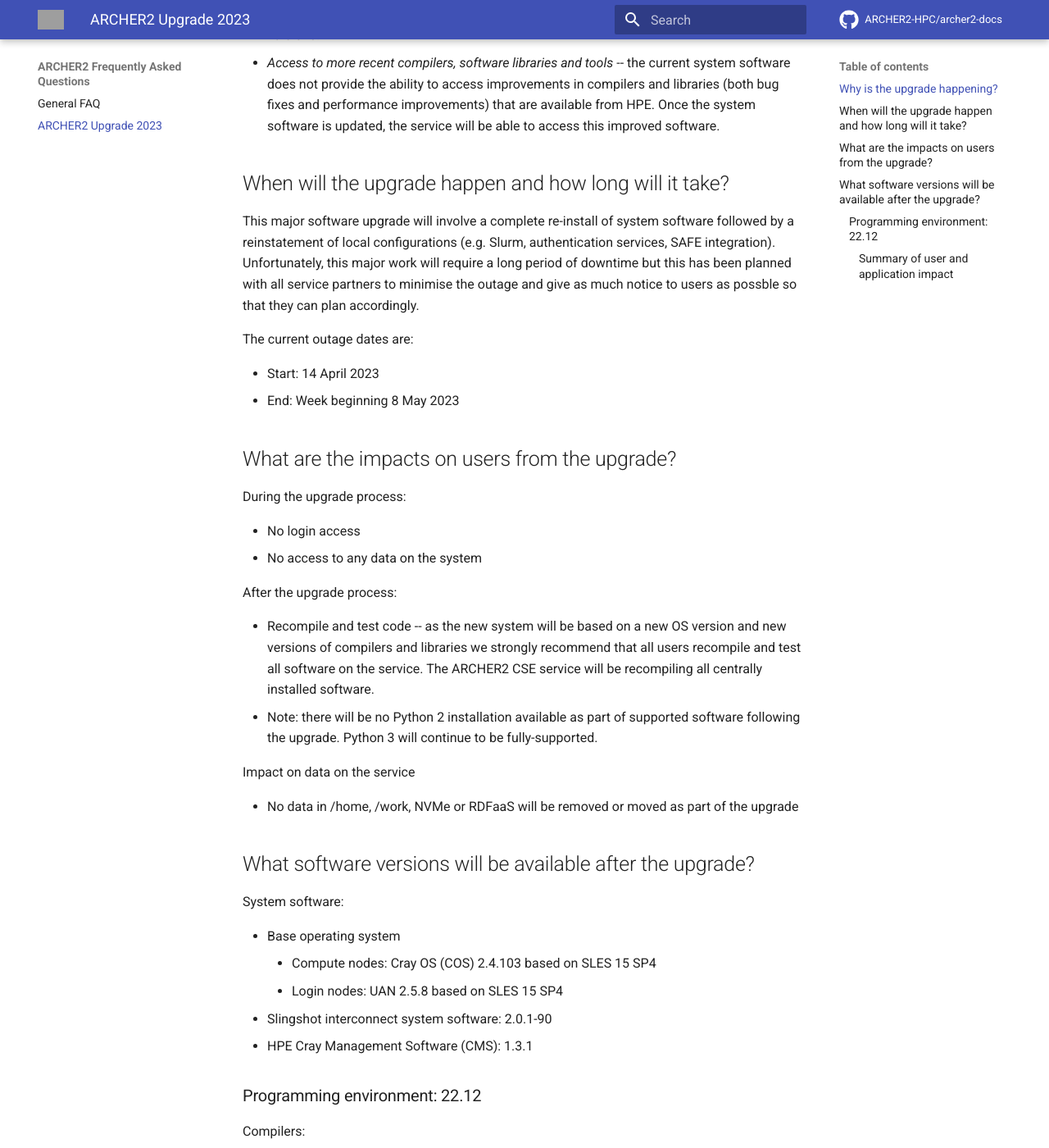
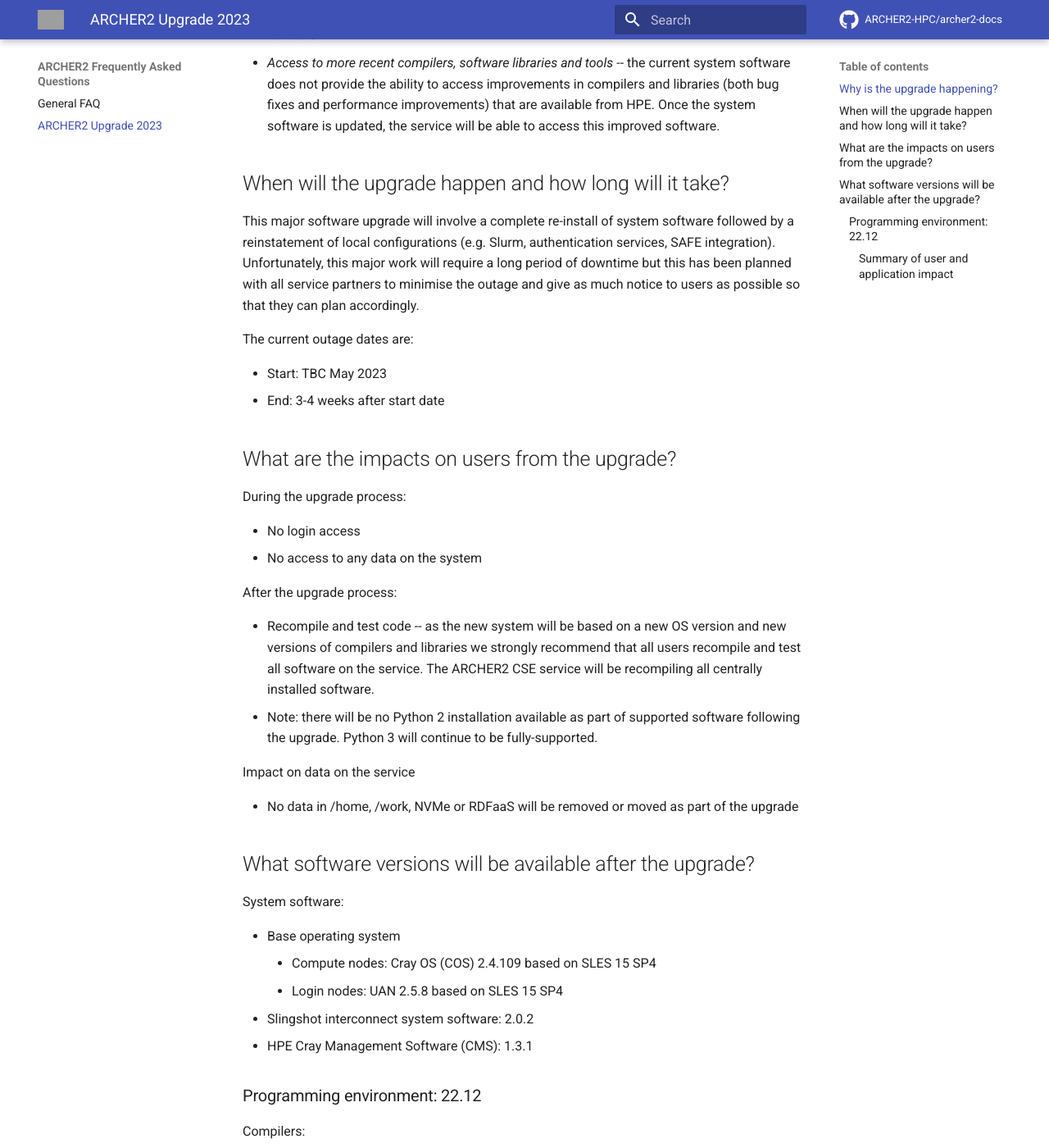
Before and after one commit to ARCHER2-HPC/archer2-docs, an MkDocs documentation site: the page built from docs/faq/upgrade-2023.md, in a window 1280 px wide and 1400 px high, scrolled down 1124 px. Shown: the whole window at 82% size. Built offline with MkDocs 1.6.1 and Material for MkDocs 9.7.7, drawn with Linux system fonts in a browser that asks for light colours; comment, search, counter and statistics services are not loaded; some of the changed text lies outside the part shown; grey boxes are pictures that could not be loaded.

Commit message:
Updates upgrade dates

```diff
--- a/docs/faq/upgrade-2023.md
+++ b/docs/faq/upgrade-2023.md
@@ -50,13 +50,13 @@
 This major software upgrade will involve a complete re-install of system software followed
 by a reinstatement of local configurations (e.g. Slurm, authentication services, SAFE integration).
 Unfortunately, this major work will require a long period of downtime but this has been planned
-with all service partners to minimise the outage and give as much notice to users as possble so
+with all service partners to minimise the outage and give as much notice to users as possible so
 that they can plan accordingly.
 
 The current outage dates are:
 
- - Start: 14 April 2023
- - End: Week beginning 8 May 2023
+ - Start: TBC May 2023
+ - End: 3-4 weeks after start date
 
 ## What are the impacts on users from the upgrade?
 
@@ -83,9 +83,9 @@
 System software:
 
  - Base operating system
-    + Compute nodes: Cray OS (COS) 2.4.103 based on SLES 15 SP4
+    + Compute nodes: Cray OS (COS) 2.4.109 based on SLES 15 SP4
     + Login nodes: UAN 2.5.8 based on SLES 15 SP4
- - Slingshot interconnect system software: 2.0.1-90
+ - Slingshot interconnect system software: 2.0.2
  - HPE Cray Management Software (CMS): 1.3.1
 
 ### Programming environment: 22.12
@@ -132,13 +132,13 @@
 
 For full information, see [CPE 22.12 Release Notes](https://github.com/PE-Cray/cpe-changelog/blob/main/ex/cpe-22.12-sles15-sp4-FullReleaseNotes.txt)
 
-**CCE 14**
+**CCE 15**
 
-C++ applications built using CCE 13 or earlier may need to be recompiled due to the significant
+C++ applications built using CCE 13 or earlier should be recompiled due to the significant
 changes that were necessary to implement C++17.  This is expected to be a one-time requirement.
 
 Some non-standard Cray Fortran extensions supporting shorthand notation for logical operations
-will be removed in a future release.  CCE 14 will issue warning messages when these are
+will be removed in a future release.  CCE 15 will issue warning messages when these are
 encountered, providing time to adapt the application to use standard Fortran.
 
 **HPE Cray MPICH 8.1.23**
```
Also changed, not shown: other parts of docs/faq/upgrade-2023.md (+1 -1 lines).
